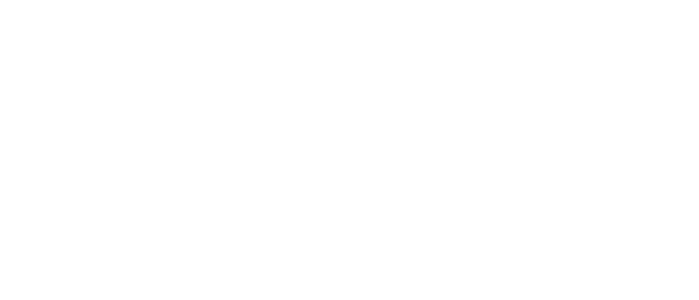
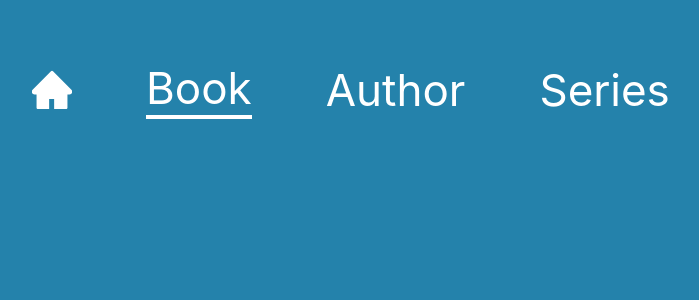
Before and after one commit to JichenZhang/AvidReaders, a React (Create React App) app in the folder client/: page /book in a window 1280 px wide. Shown: the top 300 px of the page, without its empty margins (94-793 px from the left). Built offline with nearby package versions, Linux system fonts and the light colour scheme.

Commit message:
created detail pages

```diff
--- a/client/src/App.js
+++ b/client/src/App.js
@@ -1,8 +1,11 @@
 import AuthPage from './components/AuthPage'
 import DashboardPage from './components/DashboardPage'
 import AdvancedSearchPage from './components/AdvancedSearchPage';
+import BookPage from './components/BookPage';
 import './App.scss';
 import { Route, Switch, BrowserRouter as Router } from 'react-router-dom'
+import AuthorPage from './components/AuthorPage';
+import SeriesPage from './components/SeriesPage';
 
 function App() {
 
@@ -18,6 +21,15 @@
         <Route path='/advancedSearch'>
           <AdvancedSearchPage />
         </Route>
+        <Route path='/book'>
+          <BookPage />
+        </Route>
+        <Route path='/author'>
+          <AuthorPage />
+        </Route>
+        <Route path='/series'>
+          <SeriesPage />
+        </Route>
       </Switch>
     </Router>
   );
--- a/client/src/components/AdvancedSearchPage.js
+++ b/client/src/components/AdvancedSearchPage.js
@@ -2,6 +2,7 @@
 import { useHistory } from 'react-router-dom'
 import { Form, Input, Select, InputNumber, DatePicker, Row, Col } from 'antd'
 import { HomeFilled } from '@ant-design/icons'
+import { useSelector } from 'react-redux'
 
 import './AdvancedSearchPage.scss'
 
@@ -11,6 +12,7 @@
   const navigateTo = (url) =>{
     history.push(url)
   }
+  const User_Name = useSelector(state=>state.User_Name)
 
   const typeBar = (
     <div className="type-bar">
@@ -129,7 +131,7 @@
 
   return (
     <div className="advanced-search-page">
-      <div className="userName">(Name)</div>
+      <div className="userName">{User_Name}</div>
       {typeBar}
       {searchPane}
     </div>
--- /dev/null
+++ b/client/src/components/AuthorPage.js
@@ -0,0 +1,33 @@
+import React, { useState } from 'react';
+
+import { useSelector, useStore } from 'react-redux'
+import {HomeFilled} from '@ant-design/icons'
+
+import './DetailsPage.scss'
+
+export default function AuthorPage() {
+  const User_Name = useSelector(state=>state.User_Name)
+  const typeBar = (
+    <div className="type-bar">
+      <HomeFilled className="home-icon" />
+      <span
+        className="type-span"
+        style={{ borderBottomWidth: '0px' }}
+      >Book</span>
+      <span
+        className="type-span"
+        style={{ borderBottomWidth: '4px' }}
+      >Author</span>
+      <span
+        className="type-span"
+        style={{ borderBottomWidth: '0px' }}
+      >Series</span>
+    </div>
+  )
+  return (
+    <div className="book-page">
+      <div className="userName">{User_Name}</div>
+      {typeBar}
+    </div>
+  )
+}
--- /dev/null
+++ b/client/src/components/BookPage.js
@@ -0,0 +1,33 @@
+import React, { useState } from 'react';
+
+import { useSelector, useStore } from 'react-redux'
+import {HomeFilled} from '@ant-design/icons'
+
+import './DetailsPage.scss'
+
+export default function BookPage() {
+  const User_Name = useSelector(state=>state.User_Name)
+  const typeBar = (
+    <div className="type-bar">
+      <HomeFilled className="home-icon" />
+      <span
+        className="type-span"
+        style={{ borderBottomWidth: '4px' }}
+      >Book</span>
+      <span
+        className="type-span"
+        style={{ borderBottomWidth: '0px' }}
+      >Author</span>
+      <span
+        className="type-span"
+        style={{ borderBottomWidth: '0px' }}
+      >Series</span>
+    </div>
+  )
+  return (
+    <div className="book-page">
+      <div className="userName">{User_Name}</div>
+      {typeBar}
+    </div>
+  )
+}
--- /dev/null
+++ b/client/src/components/DetailsPage.scss
@@ -0,0 +1,43 @@
+@import '../App.scss';
+
+.book-page{
+  background-color: $major;
+  width:100vw;
+  height: auto;
+  min-height: 100vh;
+  display: flex;
+  flex-direction: column;
+  justify-content: flex-start;
+  align-items: flex-start;
+  .type-bar{
+    display:flex;
+    flex-direction: row;
+    align-items: center;
+    margin-top: 60px;
+    margin-left: 126px;
+    width: 600px;
+    height: 60px;
+
+    .home-icon{
+      font-size: 40px;
+      margin-right: 74px;
+      color: $bright;
+      border: none;
+    }
+
+    .type-span{
+      color: $bright;
+      margin-right: 74px;
+      font-size: 44px;
+      line-height: initial;
+      border-bottom-color: $bright;
+      border-bottom-style: solid;
+    }
+  }
+  .userName{
+    position:absolute;
+    top: 90px;
+    right: 113px;
+    color: $bright;
+  }
+}
--- /dev/null
+++ b/client/src/components/PieChart.js
@@ -0,0 +1,5 @@
+export default function PieChart() {
+  return <div className="pie-chart">
+    Place holder for a pie.
+  </div>;
+}
--- /dev/null
+++ b/client/src/components/SeriesPage.js
@@ -0,0 +1,33 @@
+import React, { useState } from 'react';
+
+import { useSelector, useStore } from 'react-redux'
+import {HomeFilled} from '@ant-design/icons'
+
+import './DetailsPage.scss'
+
+export default function SeriesPage() {
+  const User_Name = useSelector(state=>state.User_Name)
+  const typeBar = (
+    <div className="type-bar">
+      <HomeFilled className="home-icon" />
+      <span
+        className="type-span"
+        style={{ borderBottomWidth: '0px' }}
+      >Book</span>
+      <span
+        className="type-span"
+        style={{ borderBottomWidth: '0px' }}
+      >Author</span>
+      <span
+        className="type-span"
+        style={{ borderBottomWidth: '4px' }}
+      >Series</span>
+    </div>
+  )
+  return (
+    <div className="book-page">
+      <div className="userName">{User_Name}</div>
+      {typeBar}
+    </div>
+  )
+}
```
